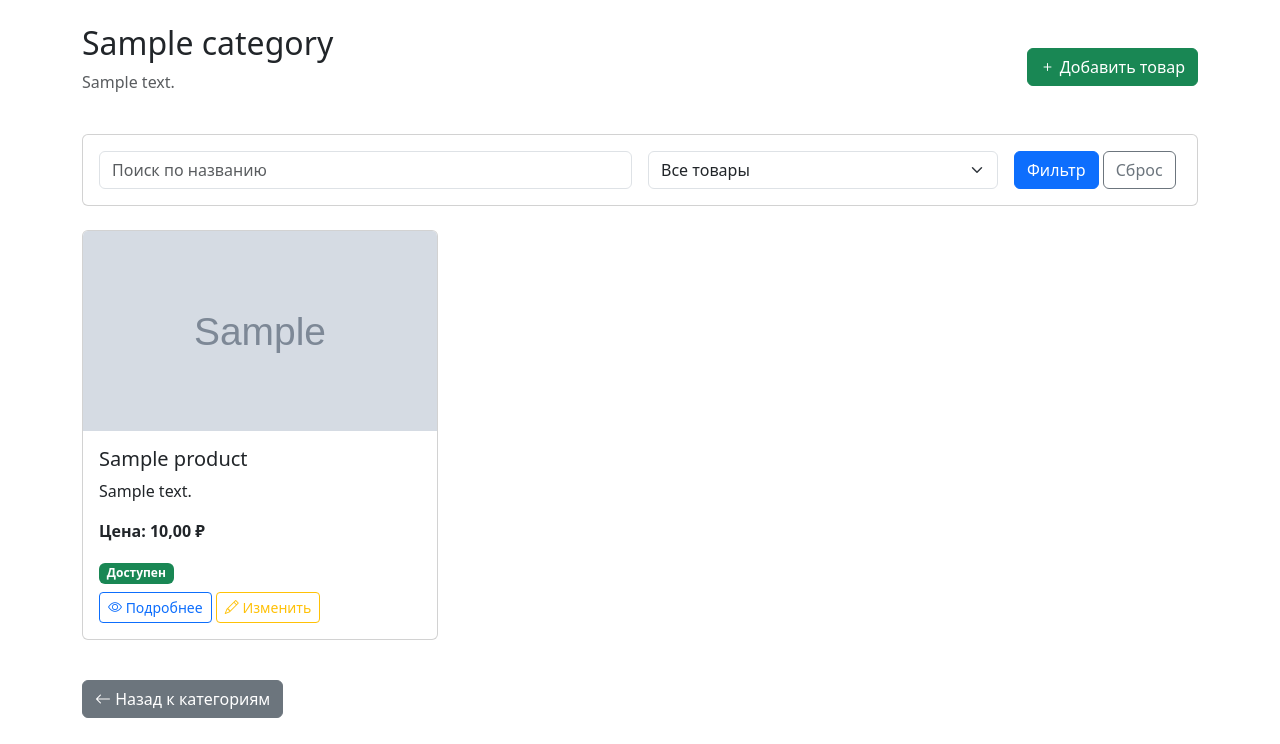
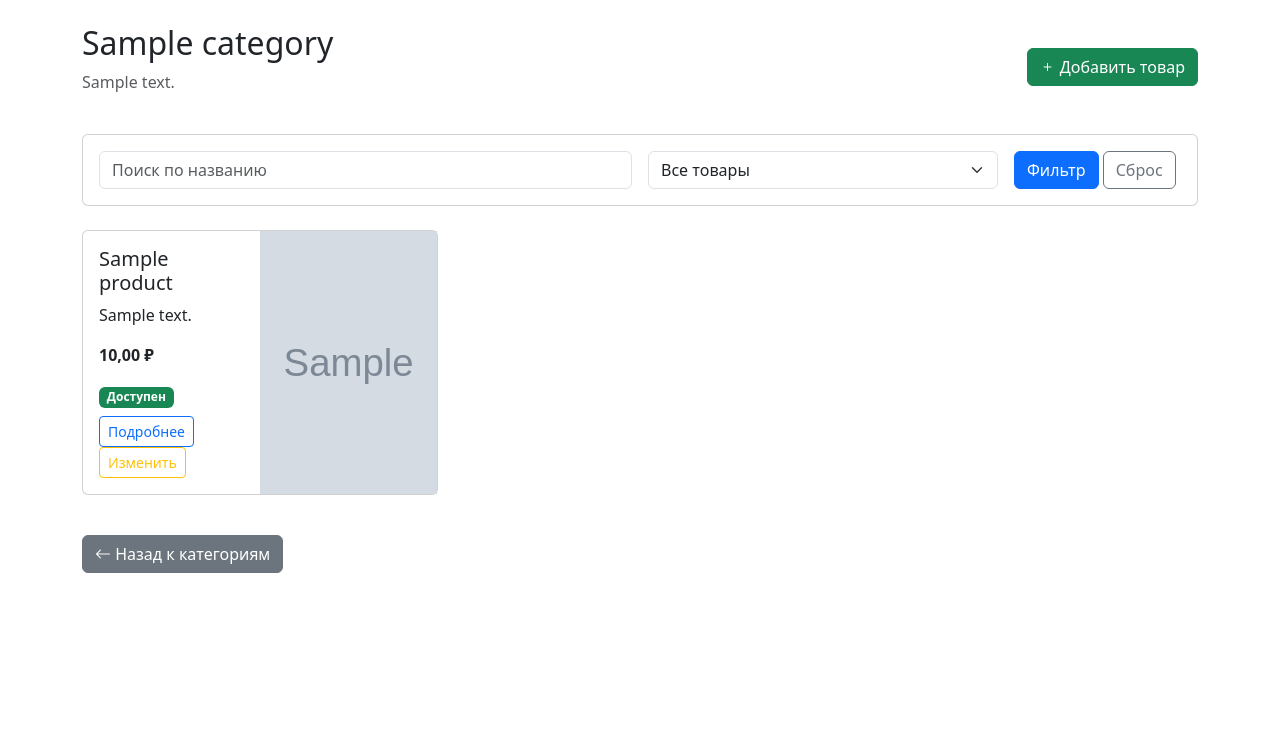
Before and after one commit to GrigoryKalinin/Home_master, a Django app: a page that uses main/templates/main/private/category/category_detail.html in a window 1280 px wide. Shown: the part 56-800 px from the top of the page. Run offline with Django 5.2, Linux system fonts and the light colour scheme; a user stored in the database is signed in; tables that the repository leaves empty hold one stand-in row (values such as "Sample post"); grey boxes marked "Sample" are stand-in pictures.

Commit message:
- Подведены шаблоны под один стиль, исправлена опечатка в названии файла

```diff
--- a/main/templates/main/private/category/category_detail.html
+++ b/main/templates/main/private/category/category_detail.html
@@ -40,25 +40,31 @@
     <div class="row">
       {% for product in products %}
       <div class="col-md-6 col-lg-4 mb-3">
-        <div class="card">
-          {% if product.image %}
-            <img src="{{ product.image.url }}" class="card-img-top" style="height: 200px; object-fit: cover;">
-          {% endif %}
-          <div class="card-body">
+        <div class="card h-100">
+          <div class="card-body d-flex p-0 h-100">
+            <div class="w-50 p-3 d-flex flex-column">
               <h5 class="card-title">{{ product.name }}</h5>
-            <p class="card-text">{{ product.description|truncatechars:100 }}</p>
-            <p class="card-text"><strong>Цена: {{ product.price }} ₽</strong></p>
-            <span class="badge {% if product.available %}bg-success{% else %}bg-secondary{% endif %}">
+              <p class="card-text flex-grow-1">{{ product.description|truncatechars:40 }}</p>
+              <p class="card-text"><strong>{{ product.price }} ₽</strong></p>
+              <div class="mt-auto">
+                <span class="badge {% if product.available %}bg-success{% else %}bg-secondary{% endif %} mb-2">
                   {% if product.available %}Доступен{% else %}Недоступен{% endif %}
                 </span>
-            <div class="mt-2">
+                <div>
                   <a href="{% url 'main:product_detail_admin' product.slug %}" class="btn btn-sm btn-outline-primary">
-                <i class="bi bi-eye"></i> Подробнее
+                    <i class="fas fa-eye"></i> Подробнее
                   </a>
                   <a href="{% url 'main:product_edit' product.slug %}" class="btn btn-sm btn-outline-warning">
-                <i class="bi bi-pencil"></i> Изменить
+                    <i class="fas fa-edit"></i> Изменить
                   </a>
                 </div>
+              </div>
+            </div>
+            {% if product.image %}
+              <div class="w-50">
+                <img src="{{ product.image.url }}" alt="{{ product.name }}" class="w-100 h-100" style="object-fit: cover;">
+              </div>
+            {% endif %}
           </div>
         </div>
       </div>
```
Also changed, not shown: main/templates/main/private/category/category_list.html (+16 -10 lines), main/templates/main/private/service/service_form.html (renamed from main/templates/main/private/service/service_from.html). Lines whose indentation alone changed are shown as unchanged.
